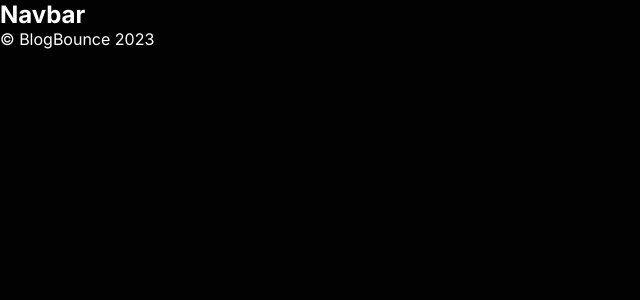
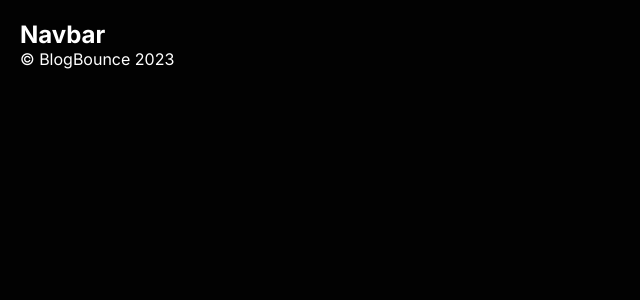
Before and after one commit to s0haibzafar/blog-bounce-ui, a React (Create React App) app: page / in a window 1280 px wide. Shown: the top 300 px of the page, without its empty margins (0-640 px from the left). Built offline with nearby package versions, Linux system fonts and the light colour scheme.

Commit message:
Rename app.module.css & create and use class container class

```diff
--- a/src/App.js
+++ b/src/App.js
@@ -2,11 +2,12 @@ import Navbar from "./components/navbar/navbar";
 import { BrowserRouter, Routes, Route } from "react-router-dom";
 import Footer from "./components/footer/footer";
 import Home from "./pages/home/home";
+import styles from './App.module.css'
 
 function App() {
   return (
     <>
-      <div>
+      <div className={styles.container}>
         <BrowserRouter>
          <div>
             <Navbar />
--- /dev/null
+++ b/src/App.module.css
@@ -0,0 +1,3 @@
+.container{
+    margin: 20px
+}
```
Also changed, not shown: src/App.css (added).
